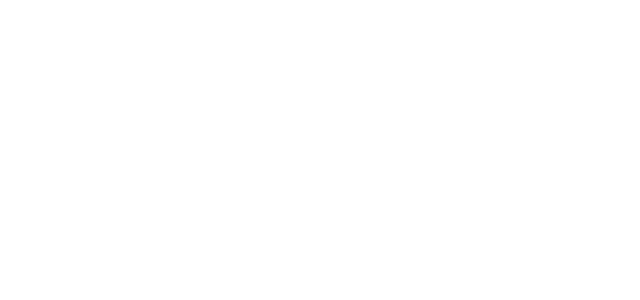
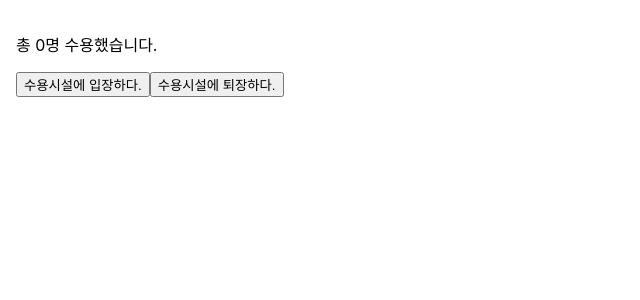
Before and after one commit to kimkunwoo99/ReactProject2024, a React (Create React App) app: page / in a window 1280 px wide. Shown: the top 300 px of the page, without its empty margins (0-640 px from the left). Built offline with nearby package versions, Linux system fonts and the light colour scheme.

Commit message:
React 7장실습, Custom Hook (useCounter)을 작성

```diff
--- /dev/null
+++ b/src/chp07/Accommodate.jsx
@@ -0,0 +1,32 @@
+import React, {useState, useEffect}from "react";
+import useCounter from "./useCounter";
+
+const MAX_CAPACITY = 10;
+
+function Accommodate(props){
+    const [isFull, setIsFull] = useState(false);
+    const [count, increaseCount, decreaseCount] = useCounter(0);
+    // Mount(컴포넌트가 생성) 되었을 때, Update 되었을 때
+    useEffect(() =>{
+        console.log("=========================");
+        console.log("useEffact가 실행됨");
+        console.log(`isFull: ${isFull}`);
+    });
+
+    useEffect(() =>{
+        setIsFull(count >= MAX_CAPACITY);
+        console.log(`Current count value: ${count}`);
+    }, [count]);
+
+    return(
+        <div style={{padding: 16}}>
+            <p>{`총 ${count}명 수용했습니다.`}</p>
+            <button onClick={increaseCount} disabled={isFull}>수용시설에 입장하다.</button>
+            <button onClick={decreaseCount}>수용시설에 퇴장하다.</button>
+            {isFull && <p style={{color: "red"}}>정원이 가득 찼습니다.</p>}
+        </div>
+    )
+}
+
+
+export default Accommodate;
--- a/src/index.js
+++ b/src/index.js
@@ -11,12 +11,13 @@
 import Notification from "./chp06/Notification";
 import NotificationList from "./chp06/NotificationList";
 import './chp06/Notification.css'
+import Accommodate from "./chp07/Accommodate";
 
 const root = ReactDOM.createRoot(document.getElementById('root'));
 setInterval(()=>{
     root.render(
         <React.StrictMode>
-            <NotificationList />
+            <Accommodate />
         </React.StrictMode>
         );
     }
```
